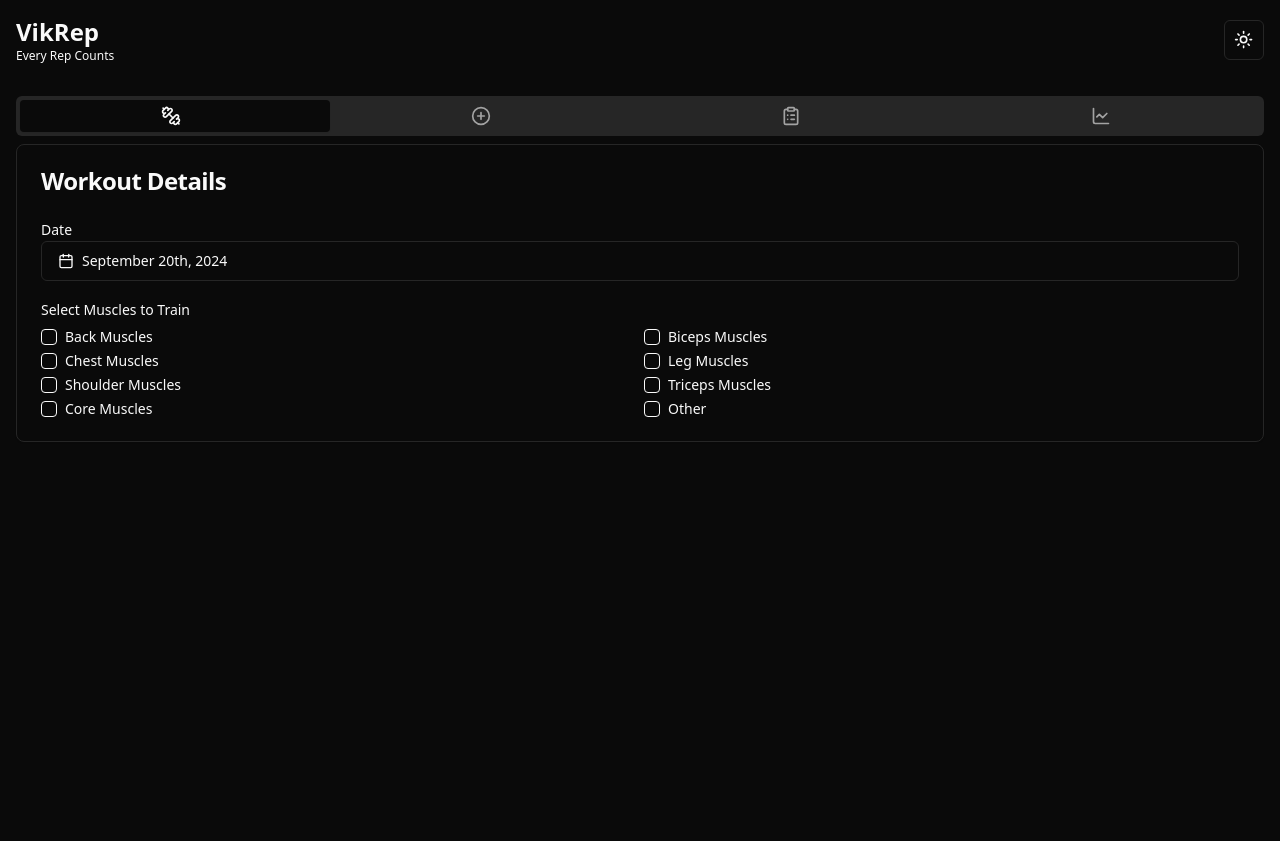
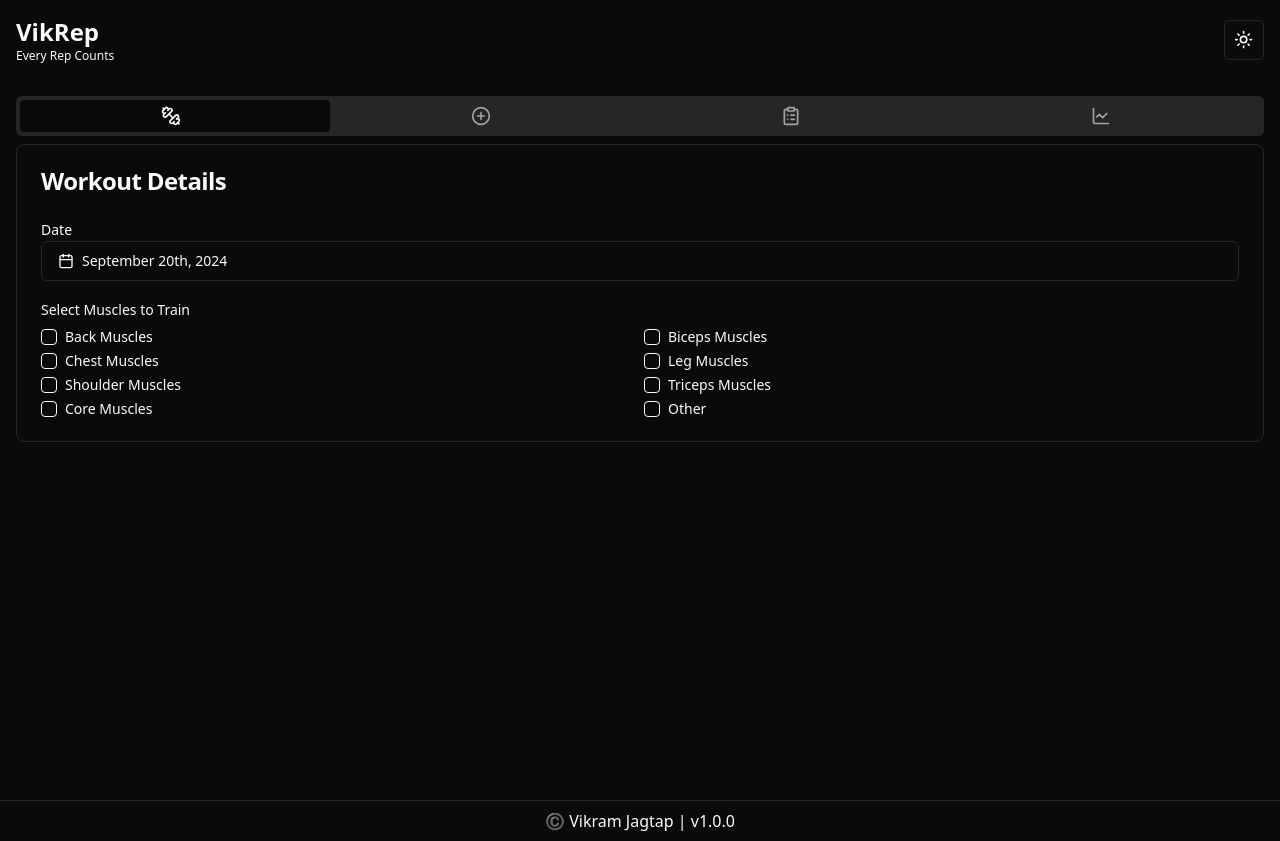
Before and after one commit to imvikramjagtap/vikTrack, a React (Vite) app: page / in a window 1280 px wide. Before the commit the page ends 800 px from the top, so only its background shows below. Built offline with nearby package versions, Linux system fonts and the light colour scheme.

Commit message:
feat: add version and name in footer

```diff
--- a/package.json
+++ b/package.json
@@ -1,7 +1,7 @@
 {
   "name": "viktrack",
   "private": true,
-  "version": "0.0.0",
+  "version": "1.0.0",
   "type": "module",
   "scripts": {
     "dev": "vite",
--- a/src/App.tsx
+++ b/src/App.tsx
@@ -4,6 +4,7 @@ import { store, persistor } from "./store";
 import Dashboard from "./components/dashboard";
 import { Toaster } from "./components/ui/toaster";
 import { createBrowserRouter, RouterProvider } from "react-router-dom";
+import packageJson from '../package.json';
 
 function MyApp() {
   const router = createBrowserRouter([
@@ -17,6 +18,7 @@ function MyApp() {
       <PersistGate loading={null} persistor={persistor}>
         <RouterProvider router={router} />
         <Toaster />
+        <p className='w-full text-center border-t p-2'>©️ Vikram Jagtap | v{packageJson.version}</p>
       </PersistGate>
     </Provider>
   );
```
